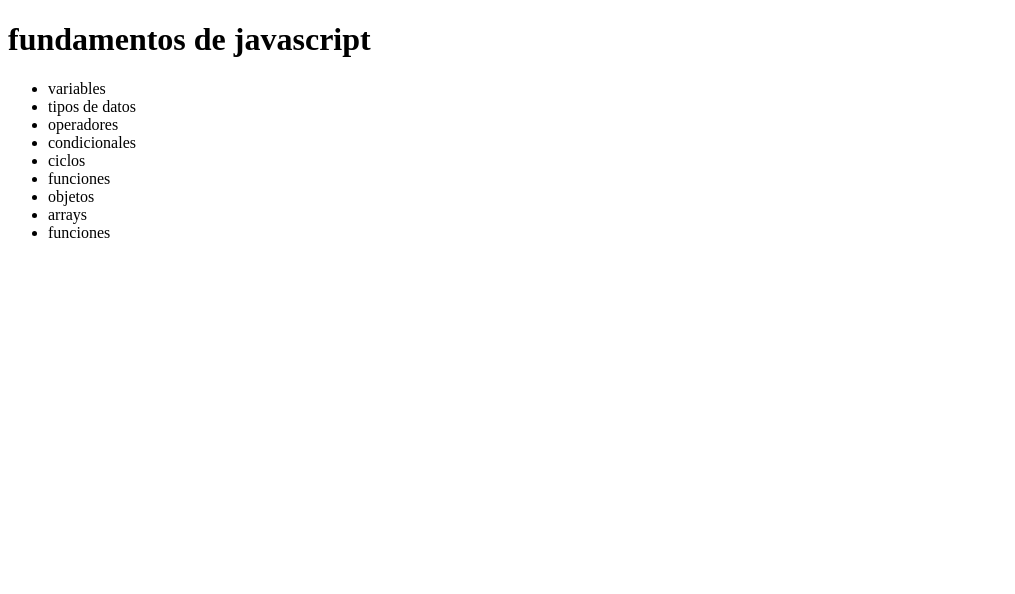
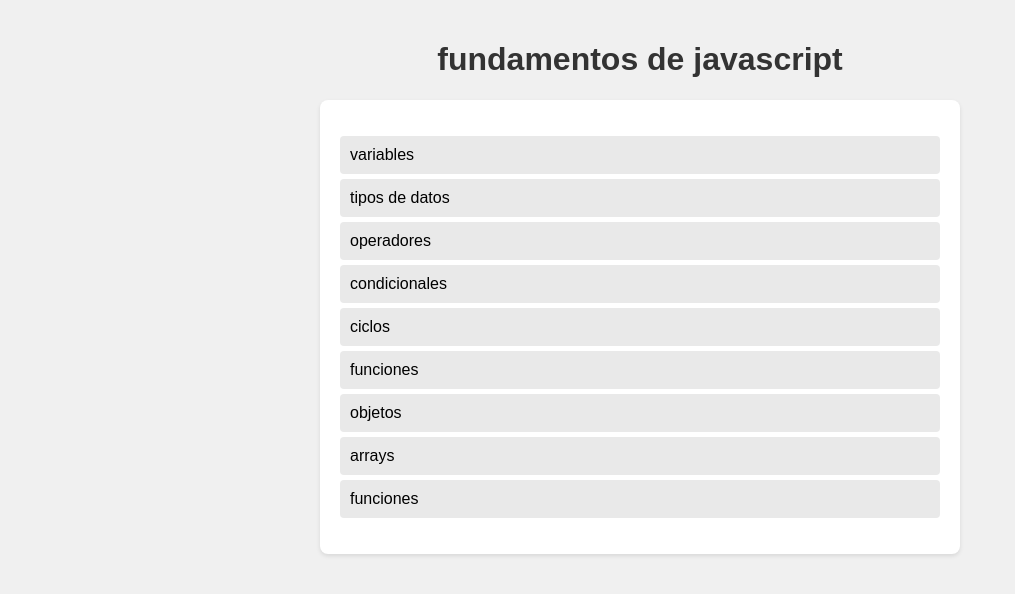
Before and after one commit to saw7777777/java-scrip, a plain HTML site: page index.html in a window 1280 px wide. Shown: the whole page, without its empty margins (0-1015 px from the left). Drawn offline with Linux system fonts and the light colour scheme.

Commit message:
cmavios menores

```diff
--- a/index.html
+++ b/index.html
@@ -1,10 +1,13 @@
 <!DOCTYPE html>
 <html lang="en">
+
 <head>
     <meta charset="UTF-8">
     <meta name="viewport" content="width=device-width, initial-scale=1.0">
     <title>clase 1</title>
+    <link rel="stylesheet" href="style.css">
 </head>
+
 <body>
     <h1>fundamentos de javascript</h1>
     <section>
@@ -23,4 +26,5 @@
     <script src="js/01variable.js"></script>
     <script src="js/02Array.js"></script>
 </body>
+
 </html>
--- a/js/02Array.js
+++ b/js/02Array.js
@@ -1,5 +1,5 @@
 // arrays en javascript
-fruits   = ["manzana", "banana", "naranja", "uva", "melon"];
+const fruits = ["manzana", "banana", "naranja", "uva", "melon"];
 //console.log(frutas);
 
 fruits.push("piña");
--- a/style.css
+++ b/style.css
@@ -0,0 +1,36 @@
+body {
+    font-family: Arial, sans-serif;
+    background-color: #f0f0f0;
+    margin: 0;
+    padding: 20px;
+}
+
+h1 {
+    color: #333;
+    text-align: center;
+}
+
+section {
+    background-color: white;
+    padding: 20px;
+    border-radius: 8px;
+    box-shadow: 0 2px 4px rgba(0, 0, 0, 0.1);
+    max-width: 600px;
+    margin: 0 auto;
+}
+
+ul {
+    list-style-type: none;
+    padding: 0;
+}
+
+li {
+    background-color: #e9e9e9;
+    margin: 5px 0;
+    padding: 10px;
+    border-radius: 4px;
+}
+
+li:hover {
+    background-color: #d0d0d0;
+}
```
